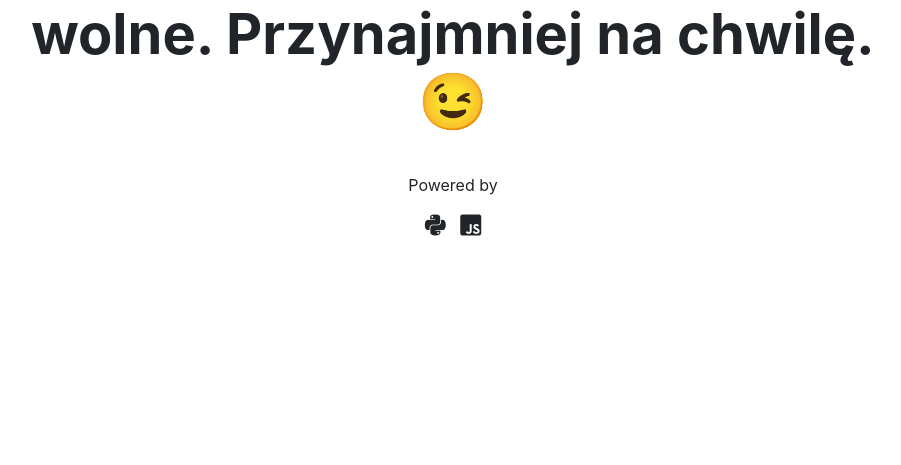
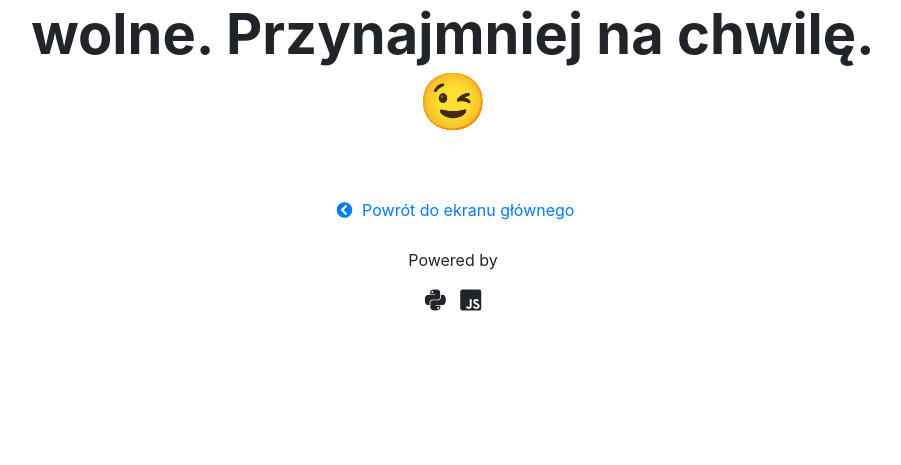
Before and after one commit to PeterStuck/teacher-app, a Django app: page /eow/ in a window 1280 px wide. Shown: the part 327-792 px from the top of the page, without its empty margins (187-1088 px from the left). Run offline with Django 3.2, Linux system fonts and the light colour scheme; a user stored in the database is signed in; some libraries are stand-ins or nearby versions.

Commit message:
Add back to main nav links

```diff
--- a/base/templates/base/main_nav.html
+++ b/base/templates/base/main_nav.html
@@ -54,6 +54,10 @@
     </div>
 {% endblock %}
 
+{% block back_to_main_nav_link %}
+
+{% endblock %}
+
 {% block script %}
     {{ block.super }}
 
--- a/static/css/standard_base.css
+++ b/static/css/standard_base.css
@@ -97,6 +97,27 @@ footer {
     width: 100%;
 }
 
+.back_to_main_nav {
+    width: 100%;
+    margin: 2% 0;
+    text-align: center;
+}
+
+.back_to_main_nav #back_to_main_nav_link {
+    text-decoration: none;
+    color: #007bff;
+    padding: 5px;
+    transition: 0.4s;
+}
+
+.back_to_main_nav #back_to_main_nav_link:hover {
+    border-bottom: 2px solid #007bff;
+}
+
+#back_to_main_nav_link i {
+    margin: 0 5px;
+}
+
 .technologies_icons {
     text-align: center;
 }
--- a/templates/standard_base_template.html
+++ b/templates/standard_base_template.html
@@ -42,6 +42,14 @@
         </div>
     </section>
     <footer>
+        <div class="back_to_main_nav">
+            {% block back_to_main_nav_link %}
+                <a id="back_to_main_nav_link" href="{% url 'base:main_nav' %}">
+                    <i class="fas fa-chevron-circle-left"></i>
+                    Powrót do ekranu głównego
+                </a>
+            {% endblock %}
+        </div>
         <div class="technologies_icons">
             <p>Powered by</p>
             <i class="fab fa-python"></i>
@@ -55,6 +63,7 @@
                 .add('header')
                 .from('.home_icon', {duration: 0.5, xPercent: -150, opacity: 0}, 'header')
                 .from('.logout', {duration: 0.5, xPercent: 150, opacity: 0}, 'header')
+                .from('.back_to_main_nav', {duration: 0.5, y: 100, opacity: 0})
                 .from('.technologies_icons', {duration: 1, opacity: 0})
         {% endblock %}
     </script>
```
Also changed, not shown: db.sqlite3.
